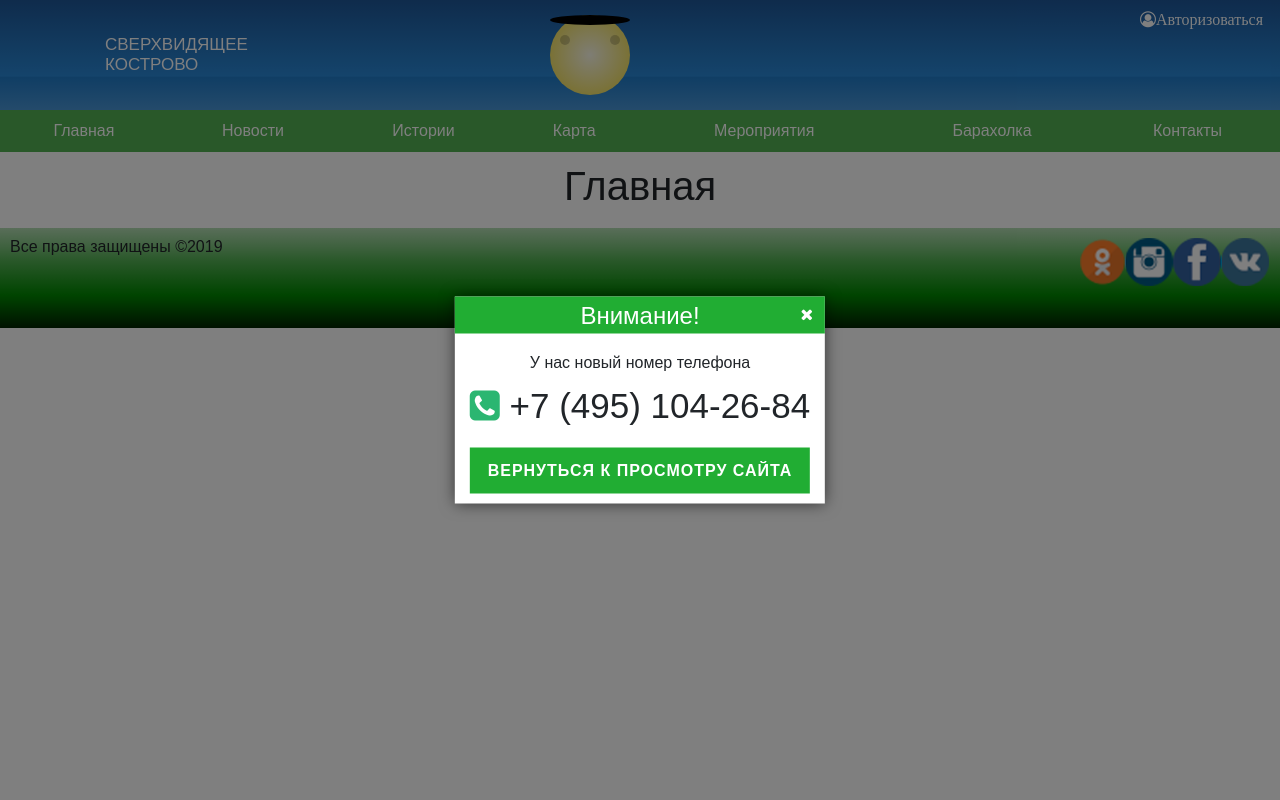
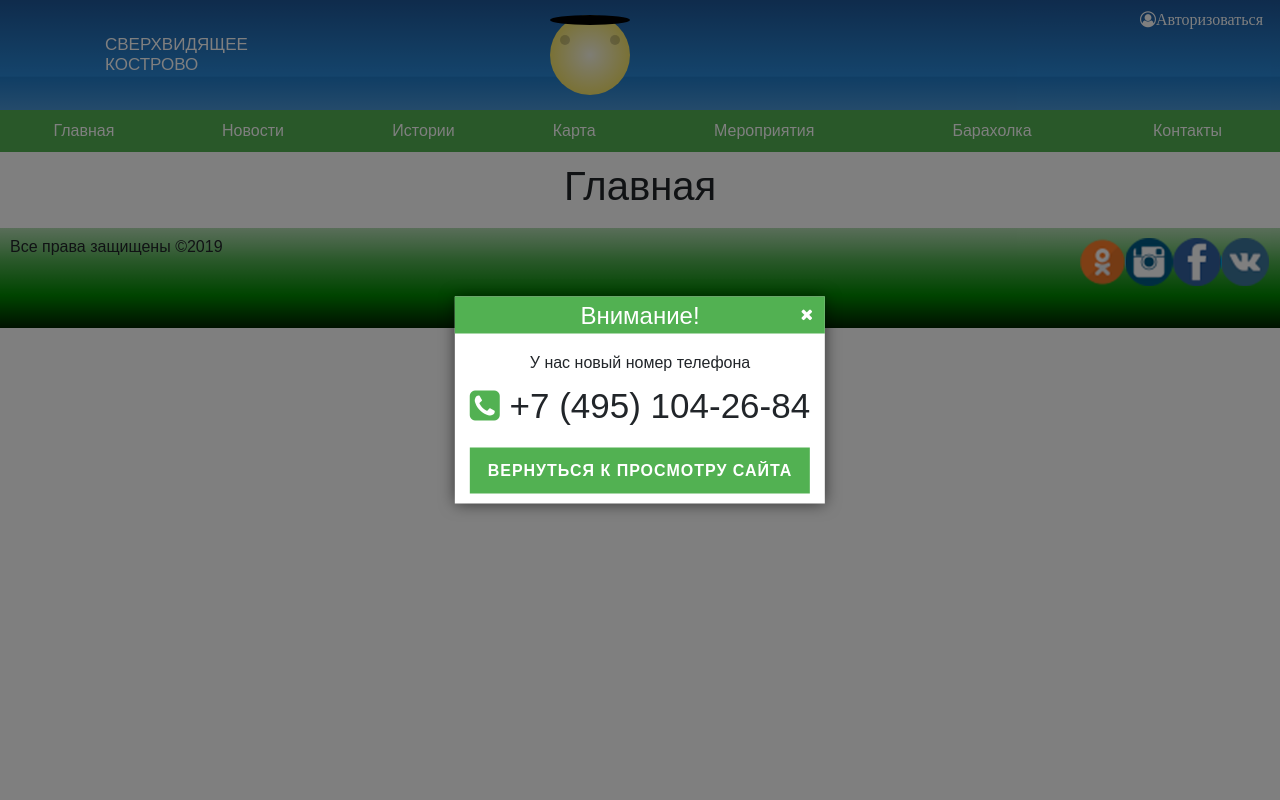
Before and after one commit to segasle/kostovo_site, a PHP site: page /kostovo_site/ in a window 1280 px wide. Run offline with PHP 8.4, Linux system fonts and the light colour scheme; data comes from the database, SQL or seed files in the repository; data that the repository does not hold is empty; some libraries are stand-ins or nearby versions.

Commit message:
переместил стили

```diff
--- a/css/style.css
+++ b/css/style.css
@@ -129,7 +163,7 @@ body {
   width: 100%;
   height: auto;
   min-height: 37px;
-  background: #21ad33;
+  background: #52B152;
   display: block;
 }
 #appomed-pop-h4 {
@@ -169,7 +203,7 @@ body {
   padding: 0 15px 10px;
 }
 #appomed-pop-but {
-  background: #21ad33;
+  background: #52B152;
   color: #fff;
   cursor: pointer;
   padding: 14px 0;
@@ -199,7 +233,7 @@ body {
 #appomed-pop-main2 > p:nth-child(2) i {
   font-size: 35px;
   line-height: 35px;
-  color: #2bb671;
+  color: #52B152;
 }
 .container-fluid {
   padding: 0;
--- a/css/style.less
+++ b/css/style.less
@@ -79,7 +115,7 @@ body {
   width: 100%;
   height: auto;
   min-height: 37px;
-  background: #21ad33;
+  background: @bg;
   display: block;
 }
 
@@ -124,7 +160,7 @@ body {
 }
 
 #appomed-pop-but {
-  background: #21ad33;
+  background: @bg;
   color: #fff;
   cursor: pointer;
   padding: 14px 0;
@@ -158,7 +194,7 @@ body {
 #appomed-pop-main2 > p:nth-child(2) i {
   font-size: 35px;
   line-height: 35px;
-  color: #2bb671;
+  color: @bg;
 }
 
 .container-fluid {
```
Also changed, not shown: other parts of css/style.css (+34 -34 lines), other parts of css/style.less (+39 -38 lines).
